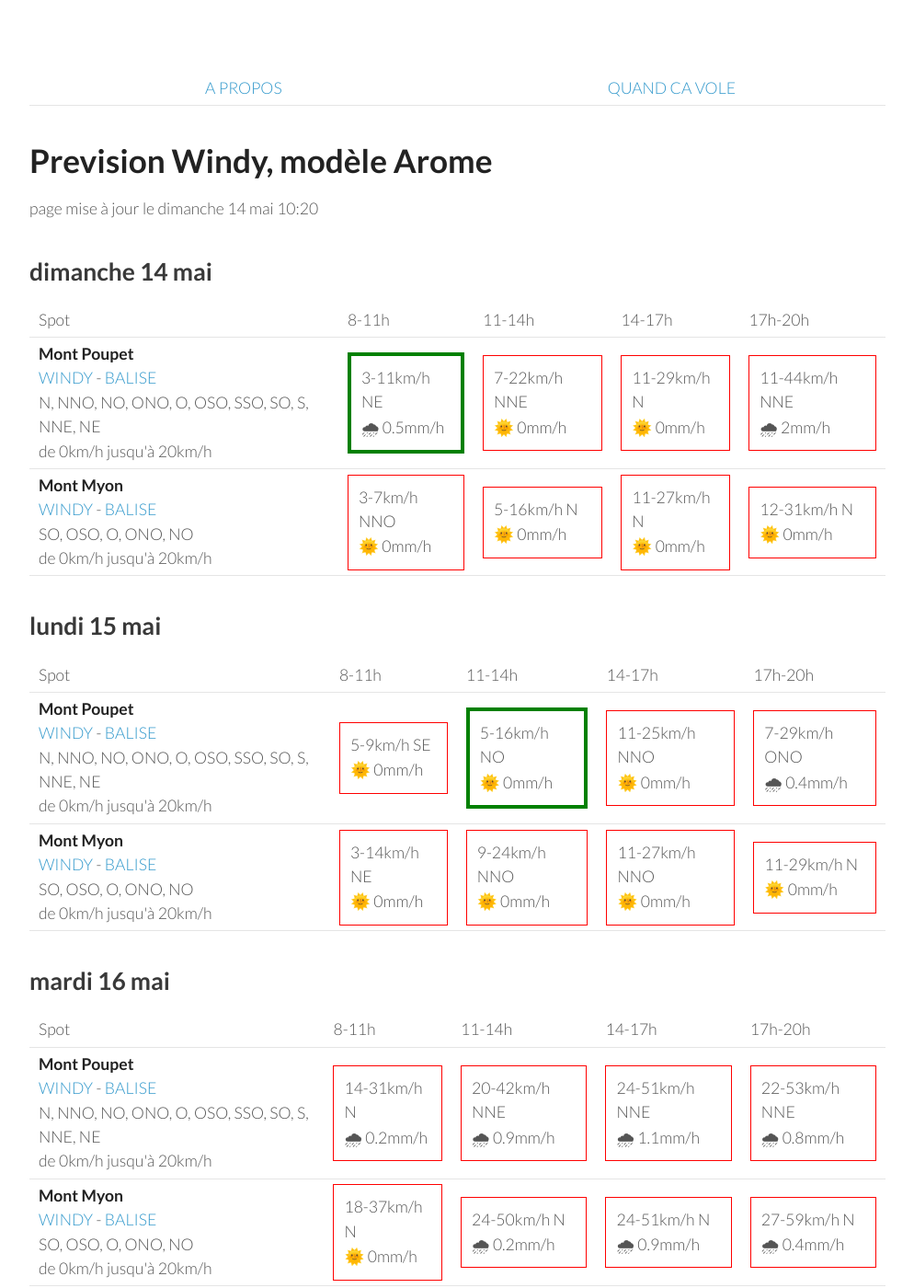
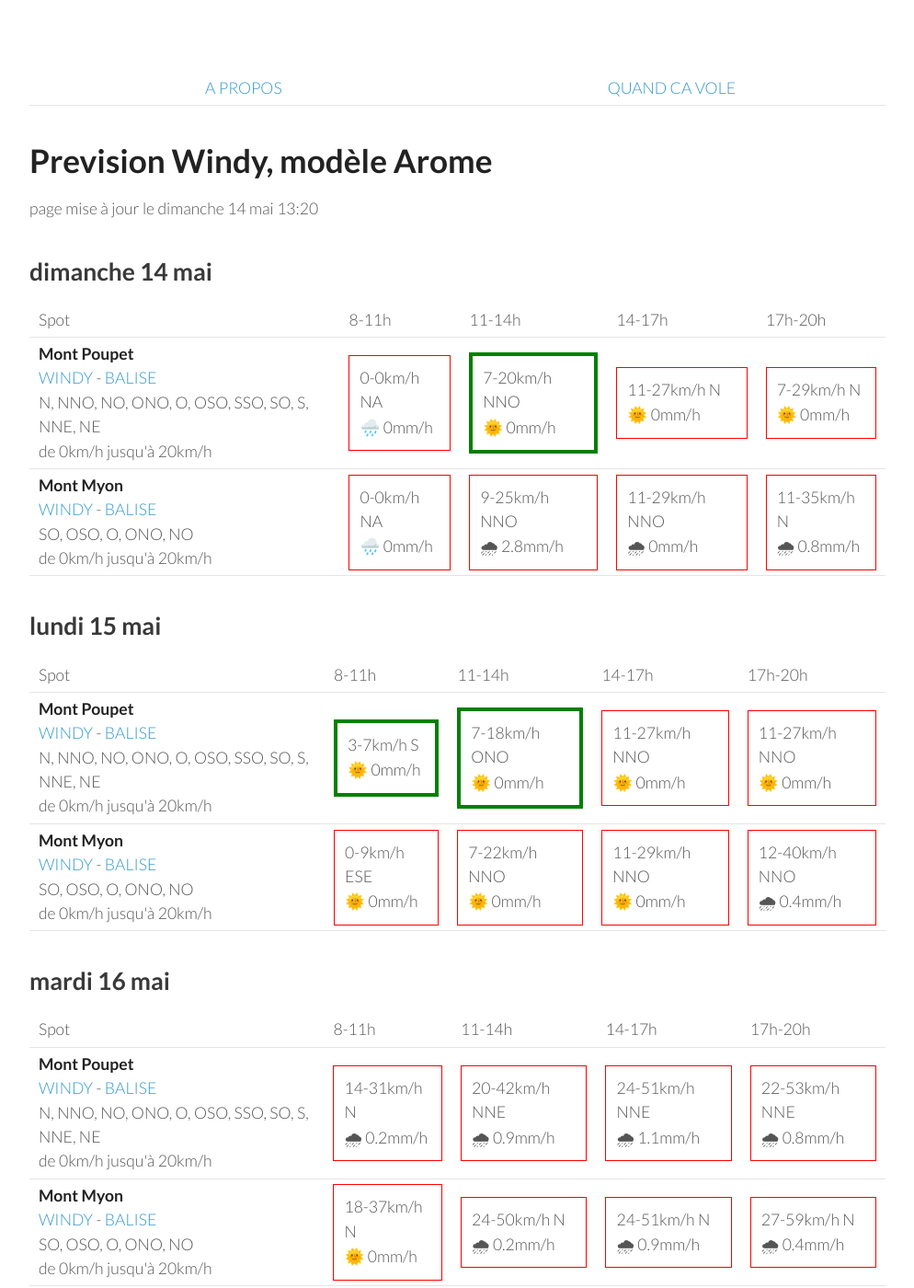
Before and after one commit to parapente-dans-le-nord/parapente-dans-le-nord.github.io, a Jekyll site: the page built from jura.markdown, in a window 1280 px wide and 1400 px high. Shown: the whole window at 92% size, without its empty margins (26-1020 px from the left). Built offline with Jekyll 4.4.1, drawn with Linux system fonts in a browser that asks for light colours.

Commit message:
update index.markdown

```diff
--- a/jura.markdown
+++ b/jura.markdown
@@ -7,7 +7,7 @@ title:  "Tous les spots"
 {: .links}
 
 # Prevision Windy, modèle Arome
-page mise à jour le dimanche 14 mai 10:20
+page mise à jour le dimanche 14 mai 13:20
 
 ## dimanche 14 mai
 
@@ -24,21 +24,19 @@ page mise à jour le dimanche 14 mai 10:20
 <tr>
         <td><strong>Mont Poupet</strong><br><a href="https://windy.com/46.970/5.876?46.541,5.876,8">WINDY</a> - <span class=""><a href="http://www.balisemeteo.com/balise.php?idBalise=92">BALISE</a> </span><br> <span class="vent-favorable">N, NNO, NO, ONO, O, OSO, SSO, SO, S, NNE, NE</span><br><span class="force-vent">de 0km/h jusqu'à 20km/h</span> </td>
 
-            <td><div class="flyable"><p>3-11km/h NE</p><p>🌧 0.5mm/h</p></div></td>
-            <td><div class="not-flyable"><p>7-22km/h NNE</p><p>🌞 0mm/h</p></div></td>
-            <td><div class="not-flyable"><p>11-29km/h N</p><p>🌞 0mm/h</p></div></td>
-            <td><div class="not-flyable"><p>11-44km/h NNE</p><p>🌧 2mm/h</p></div></td>
-
+            <td><div class="not-flyable"><p>0-0km/h NA</p><p>🌧️ 0mm/h</p></div></td>
+            <td><div class="flyable"><p>7-20km/h NNO</p><p>🌞 0mm/h</p></div></td>
+            <td><div class="not-flyable"><p>11-27km/h N</p><p>🌞 0mm/h</p></div></td>
+            <td><div class="not-flyable"><p>7-29km/h N</p><p>🌞 0mm/h</p></div></td>
 
     </tr>
 <tr>
         <td><strong>Mont Myon</strong><br><a href="https://windy.com/46.331/5.397?45.898,5.394,8,m:eWoagj8">WINDY</a> - <span class=""><a href="http://www.balisemeteo.com/balise.php?idBalise=70">BALISE</a> </span><br> <span class="vent-favorable">SO, OSO, O, ONO, NO</span><br><span class="force-vent">de 0km/h jusqu'à 20km/h</span> </td>
 
-            <td><div class="not-flyable"><p>3-7km/h NNO</p><p>🌞 0mm/h</p></div></td>
-            <td><div class="not-flyable"><p>5-16km/h N</p><p>🌞 0mm/h</p></div></td>
-            <td><div class="not-flyable"><p>11-27km/h N</p><p>🌞 0mm/h</p></div></td>
-            <td><div class="not-flyable"><p>12-31km/h N</p><p>🌞 0mm/h</p></div></td>
-
+            <td><div class="not-flyable"><p>0-0km/h NA</p><p>🌧️ 0mm/h</p></div></td>
+            <td><div class="not-flyable"><p>9-25km/h NNO</p><p>🌧 2.8mm/h</p></div></td>
+            <td><div class="not-flyable"><p>11-29km/h NNO</p><p>🌧 0mm/h</p></div></td>
+            <td><div class="not-flyable"><p>11-35km/h N</p><p>🌧 0.8mm/h</p></div></td>
 
     </tr>
 
@@ -60,20 +58,20 @@ page mise à jour le dimanche 14 mai 10:20
 <tr>
         <td><strong>Mont Poupet</strong><br><a href="https://windy.com/46.970/5.876?46.541,5.876,8">WINDY</a> - <span class=""><a href="http://www.balisemeteo.com/balise.php?idBalise=92">BALISE</a> </span><br> <span class="vent-favorable">N, NNO, NO, ONO, O, OSO, SSO, SO, S, NNE, NE</span><br><span class="force-vent">de 0km/h jusqu'à 20km/h</span> </td>
 
-            <td><div class="not-flyable"><p>5-9km/h SE</p><p>🌞 0mm/h</p></div></td>
-            <td><div class="flyable"><p>5-16km/h NO</p><p>🌞 0mm/h</p></div></td>
-            <td><div class="not-flyable"><p>11-25km/h NNO</p><p>🌞 0mm/h</p></div></td>
-            <td><div class="not-flyable"><p>7-29km/h ONO</p><p>🌧 0.4mm/h</p></div></td>
+            <td><div class="flyable"><p>3-7km/h S</p><p>🌞 0mm/h</p></div></td>
+            <td><div class="flyable"><p>7-18km/h ONO</p><p>🌞 0mm/h</p></div></td>
+            <td><div class="not-flyable"><p>11-27km/h NNO</p><p>🌞 0mm/h</p></div></td>
+            <td><div class="not-flyable"><p>11-27km/h NNO</p><p>🌞 0mm/h</p></div></td>
 
 
     </tr>
 <tr>
         <td><strong>Mont Myon</strong><br><a href="https://windy.com/46.331/5.397?45.898,5.394,8,m:eWoagj8">WINDY</a> - <span class=""><a href="http://www.balisemeteo.com/balise.php?idBalise=70">BALISE</a> </span><br> <span class="vent-favorable">SO, OSO, O, ONO, NO</span><br><span class="force-vent">de 0km/h jusqu'à 20km/h</span> </td>
 
-            <td><div class="not-flyable"><p>3-14km/h NE</p><p>🌞 0mm/h</p></div></td>
-            <td><div class="not-flyable"><p>9-24km/h NNO</p><p>🌞 0mm/h</p></div></td>
-            <td><div class="not-flyable"><p>11-27km/h NNO</p><p>🌞 0mm/h</p></div></td>
-            <td><div class="not-flyable"><p>11-29km/h N</p><p>🌞 0mm/h</p></div></td>
+            <td><div class="not-flyable"><p>0-9km/h ESE</p><p>🌞 0mm/h</p></div></td>
+            <td><div class="not-flyable"><p>7-22km/h NNO</p><p>🌞 0mm/h</p></div></td>
+            <td><div class="not-flyable"><p>11-29km/h NNO</p><p>🌞 0mm/h</p></div></td>
+            <td><div class="not-flyable"><p>12-40km/h NNO</p><p>🌧 0.4mm/h</p></div></td>
 
 
     </tr>
```
